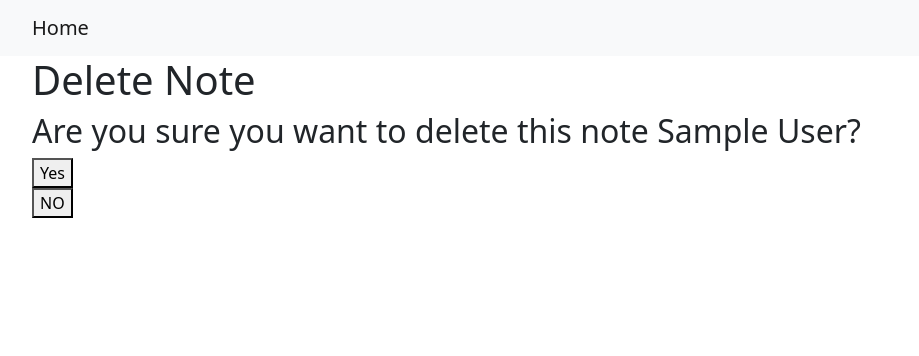
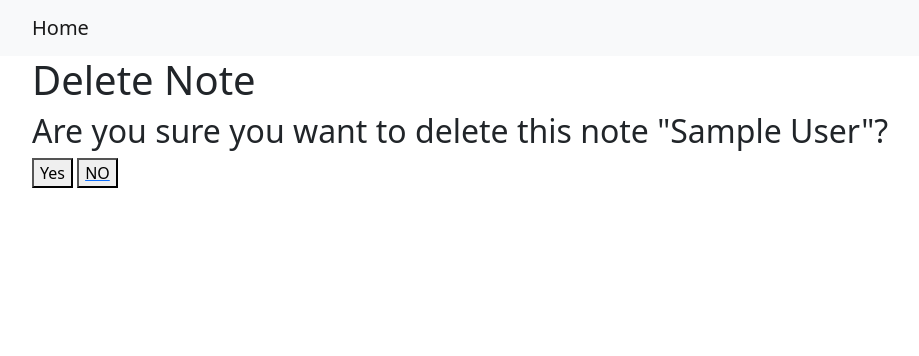
Before and after one commit to sakurakuba/guestbook, a Django app: page /note/1/delete in a window 1280 px wide. Shown: the top 356 px of the page, without its empty margins (50-969 px from the left). Run offline with Django 4.2, Linux system fonts and the light colour scheme; tables that the repository leaves empty hold one stand-in row (Sample ...).

Commit message:
fixed option display in delete page

```diff
--- a/templates/delete.html
+++ b/templates/delete.html
@@ -3,11 +3,11 @@
 
 {% block content %}
 <h1>Delete Note</h1>
-<form action="{% url "delete_note" note.pk %}" method="post">
+<form action="{% url "delete_note" note.pk %}" method="post" style="display: inline">
     {% csrf_token %}
-    <h2>Are you sure you want to delete this note {{ note.author }}? </h2>
+    <h2>Are you sure you want to delete this note "{{ note.author }}"? </h2>
     <button type="submit">Yes</button>
 
 </form>
-<a href="{% url "index" %}"><button type="submit">NO</button></a>
+<a href="{% url "index" %}"><button type="submit" style="display: inline">NO</button></a>
 {% endblock %}
```
